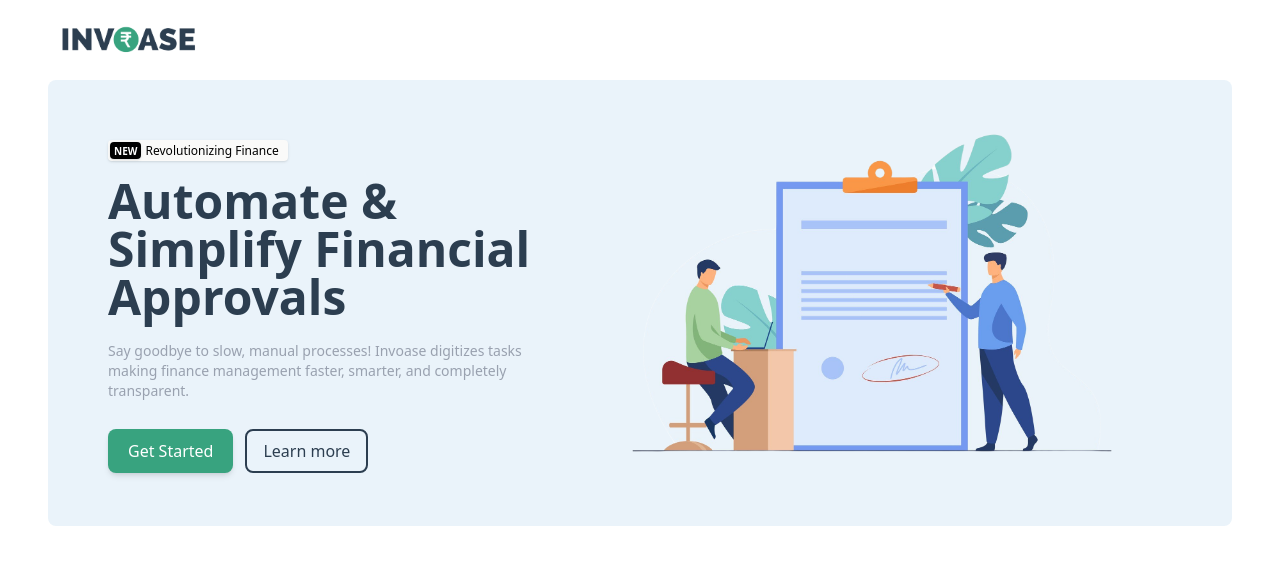
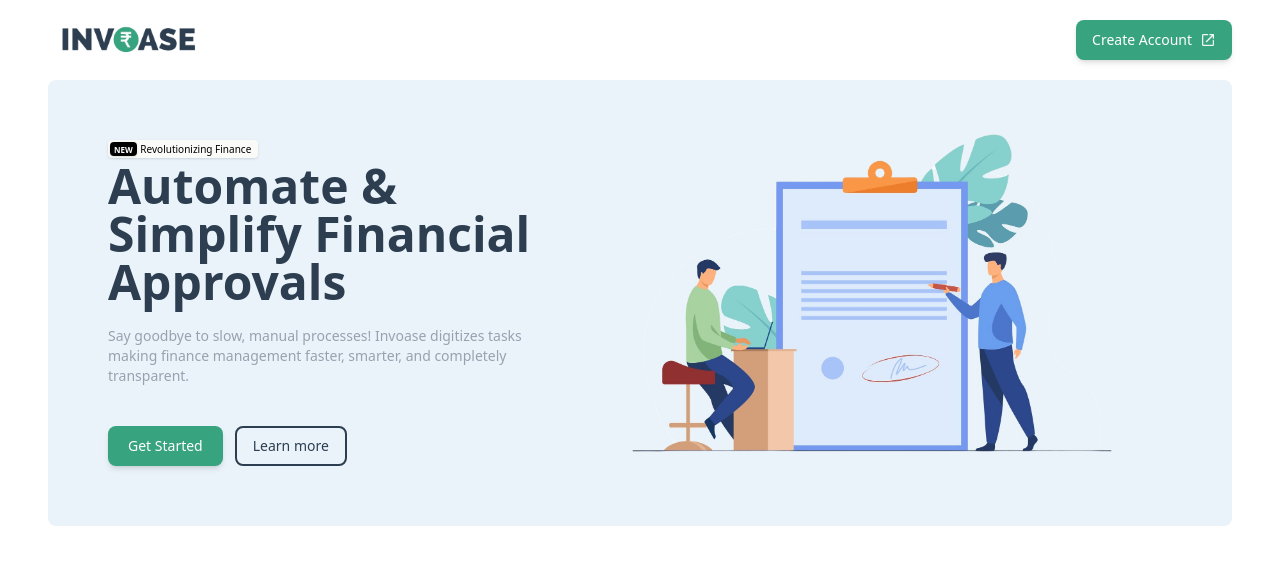
Before and after one commit to harshitaphadtare/Invoase, a React (Vite) app in the folder student/frontend/: page / in a window 1280 px wide. Shown: the top 564 px of the page. Built offline with nearby package versions, Linux system fonts and the light colour scheme.

Commit message:
navbar added

```diff
--- a/student/frontend/src/App.jsx
+++ b/student/frontend/src/App.jsx
@@ -15,7 +15,7 @@
 const App = () => {
   return (
     <div>
-      {location.pathname !== "/" && <Navbar />}
+      <Navbar />
       <Routes>
         <Route path="/" element={<Landing />} />
         <Route path="/dashboard" element={<Dashboard />} />
--- a/student/frontend/src/assets/assets.js
+++ b/student/frontend/src/assets/assets.js
@@ -1,7 +1,10 @@
 import logo from './logo.png';
 import landing_img from './landing_img.png';
+import new_page from './new_page.png';
+
 
 export const assets = {
     logo,
     landing_img,
+    new_page,
 }
--- a/student/frontend/src/components/Navbar.jsx
+++ b/student/frontend/src/components/Navbar.jsx
@@ -1,7 +1,17 @@
 import React from "react";
+import { assets } from "../assets/assets";
 
 const Navbar = () => {
-  return <div>Navbar</div>;
+  return (
+    <div className="flex justify-between mx-5 md:mx-12">
+      <img className="mt-5 w-[120px] md:w-[160px]" src={assets.logo} alt="" />
+
+      <div className="mt-5 flex justify-center items-center gap-2 bg-[#38A37F] px-4 py-2 rounded-lg shadow-md transition-all duration-300 hover:bg-[#2C8565] hover:scale-105 active:scale-100 cursor-pointer">
+        <p className="font-medium text-sm text-white">Create Account</p>
+        <img className="w-4 h-4" src={assets.new_page} alt="" />
+      </div>
+    </div>
+  );
 };
 
 export default Navbar;
--- a/student/frontend/src/pages/Landing.jsx
+++ b/student/frontend/src/pages/Landing.jsx
@@ -4,16 +4,14 @@
 const Landing = () => {
   return (
     <div className="mx-5 md:mx-12">
-      <img className="mt-5 w-[120px] md:w-[160px]" src={assets.logo} alt="" />
-
       <div className="mt-5 flex lg:px-10 rounded-lg pb-5 px-2 bg-[#EAF3FA]">
         {/*left content*/}
         <div className="flex flex-col">
           <div className="mt-2 lg:mt-15 lg:px-5 text-center md:text-center lg:text-left">
             {/*badge*/}
             <div className="flex items-center justify-center lg:justify-start">
-              <div className="bg-stone-50 shadow-sm rounded-sm h-auto w-[180px] py-[1.75px] text-[12px] px-[2px]  ">
-                <span className="bg-black font-bold text-white text-[10px] rounded-sm py-[1.5px] px-1 shadow-sm mr-[1px] ">
+              <div className="bg-stone-50 shadow-sm rounded-sm h-auto w-[150px] py-[1.75px] text-[10px] px-[2px]  ">
+                <span className="bg-black font-bold text-white text-[8px] rounded-sm py-[1.5px] px-1 shadow-sm mr-[1px] ">
                   NEW
                 </span>{" "}
                 Revolutionizing Finance
@@ -21,7 +19,7 @@
             </div>
 
             {/*title*/}
-            <h1 className="mt-4 text-4xl lg:text-5xl font-semibold text-[#2c3e50] ">
+            <h1 className="mt-1 text-4xl lg:text-5xl font-semibold text-[#2c3e50] ">
               Automate & Simplify Financial Approvals
             </h1>
 
@@ -33,17 +31,17 @@
             </p>
 
             {/*buttons*/}
-            <div className="mt-7 flex flex-col md:flex-row md:justify-center lg:justify-start gap-3">
+            <div className="mt-10 flex flex-col md:flex-row md:justify-center lg:justify-start gap-3">
               <button
-                className="font-medium text-md bg-[#38A37F] text-white px-5 py-2 rounded-lg shadow-md
+                className="font-medium text-sm bg-[#38A37F] text-white px-5 py-2 rounded-lg shadow-md
                      transition-all duration-300 hover:bg-[#2C8565] hover:scale-105 active:scale-100 cursor-pointer"
               >
                 Get Started
               </button>
 
               <button
-                className="text-md cursor-pointer px-4 py-2 rounded-lg border-2 border-[#2C3E50] text-[#2C3E50]
-             font-medium transition-all duration-400 active:bg-[#C5DAEE] "
+                className="text-sm cursor-pointer px-4 py-2 rounded-lg border-2 border-[#2C3E50] text-[#2C3E50]
+             font-medium transition-all duration-400 active:bg-[#2C3E50] active:text-white "
               >
                 Learn more
               </button>
```
Also changed, not shown: student/frontend/src/assets/new_page.png (added).
